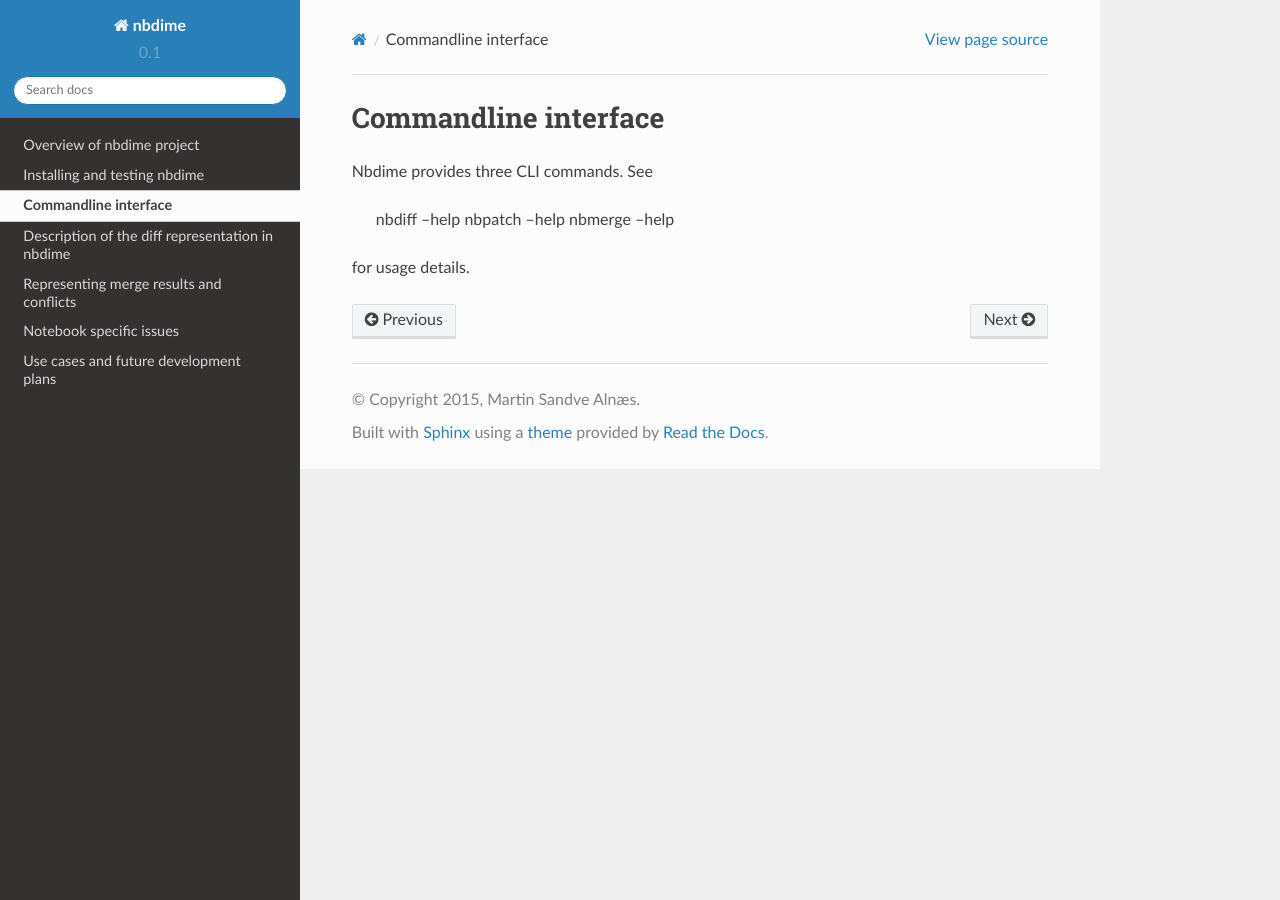
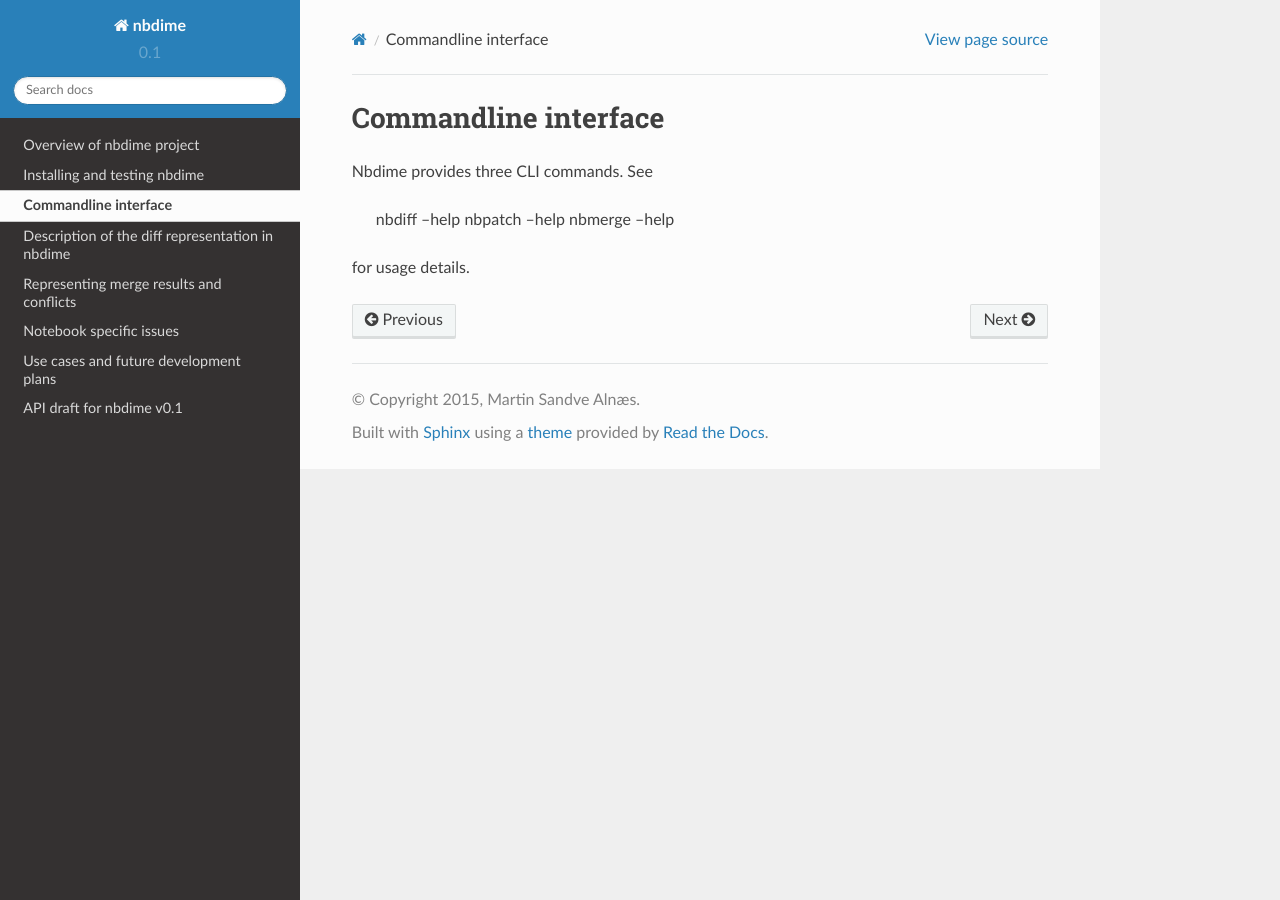
Before and after one commit to jupyter/nbdime, a Sphinx documentation site: the page built from docs/source/cli.rst, in a window 1280 px wide. Built offline with Sphinx 7.4.7 and the Read the Docs theme 2.0.0, drawn with Linux system fonts in a browser that asks for light colours; part of the change alters nothing that is shown.

Commit message:
Small edits to index doc

```diff
--- a/docs/source/index.rst
+++ b/docs/source/index.rst
@@ -3,8 +3,8 @@
    You can adapt this file completely to your liking, but it should at least
    contain the root `toctree` directive.
 
-Documentation for nbdime -- tools for diffing and merging of Jupyter Notebooks
-==============================================================================
+nbdime -- tools for diffing and merging of Jupyter Notebooks
+============================================================
 
 NB! The nbdime project and this documentation and is in a very early stage
 of development and is not usable for any kind of production work yet.
@@ -21,6 +21,7 @@ Contents:
    diffing
    merging
    plans
+   api
 
 
 Indices and tables
```
